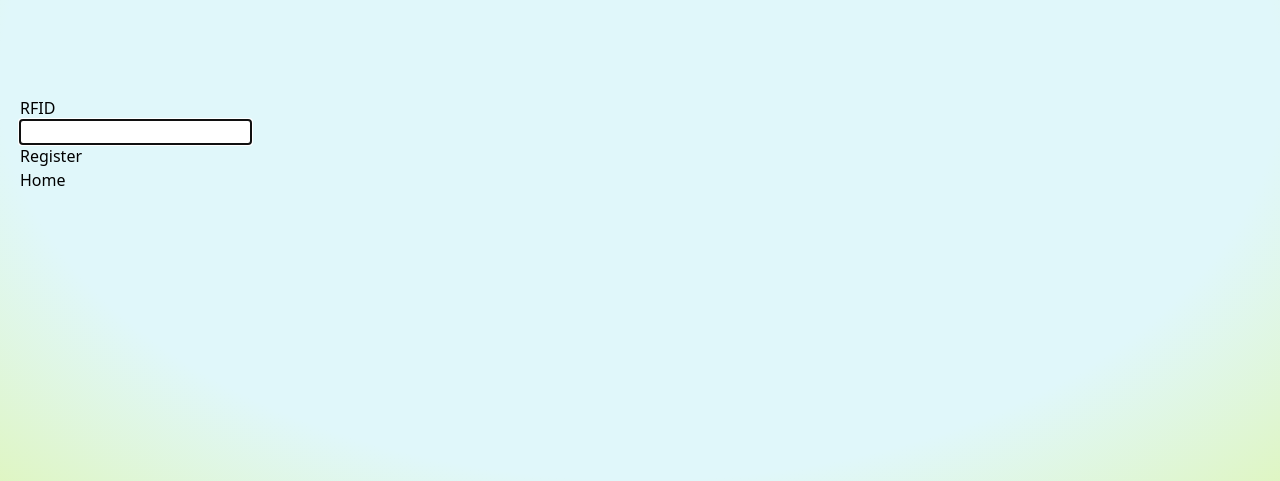
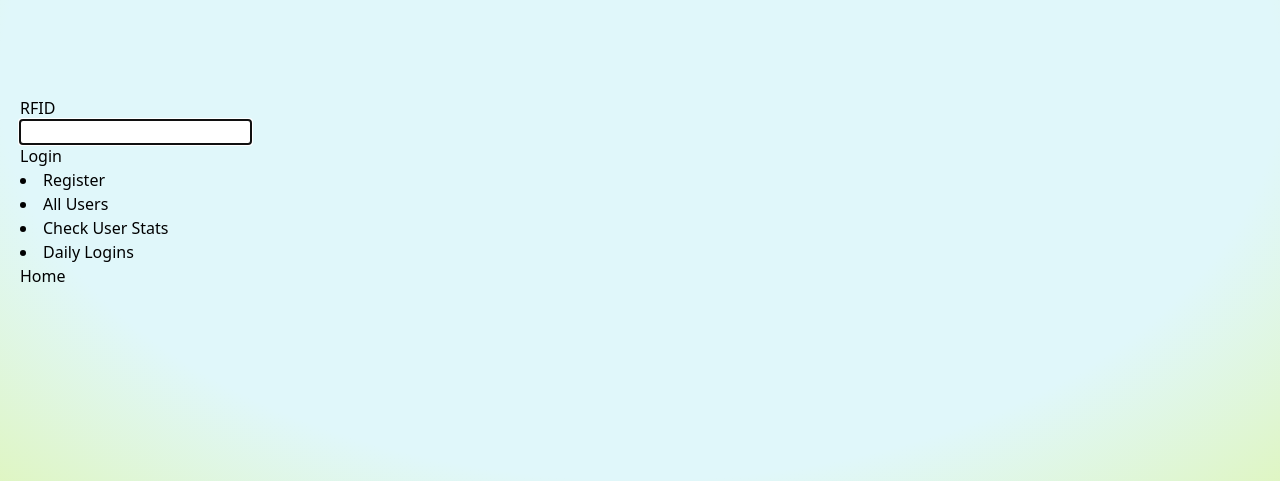
Before and after one commit to tarikuzuma/gymlog-test, a Flask app: page /login in a window 1280 px wide. Shown: the top 481 px of the page. Run offline with Flask 3, Linux system fonts and the light colour scheme; some libraries are stand-ins or nearby versions.

Commit message:
ui: added code to main page

```diff
--- a/main.py
+++ b/main.py
@@ -164,7 +164,8 @@ def log_user_today(user):
 
 @app.route('/')
 def home():
-    return render_template('index.html')
+    #return render_template('index.html')
+    return redirect(url_for('login'))
 
 # Route to display stats form
 @app.route('/stats_route', methods=['GET', 'POST'])
--- a/templates/login.html
+++ b/templates/login.html
@@ -9,9 +9,15 @@
     <dl>
         {{ render_field(form.rfid) }}
     </dl>
-    <p><input type="submit" value="Register"></p>
+    <p><input type="submit" value="Login"></p>
 </form>
 
 <script src="{{ url_for('static', filename='js/formHandler.js') }}"></script>
 <script src="{{ url_for('static', filename='js/time.js') }}"></script>
+
+<li><a href="register">Register</a></li>
+<li><a href="gym_info">All Users</a></li>
+<li><a href="stats_route">Check User Stats</a></li>
+<li><a href="daily_login_report">Daily Logins</a></li>
+
 {% endblock %}
```
Also changed, not shown: instance/spGYM_Log.db, 1 other file.
